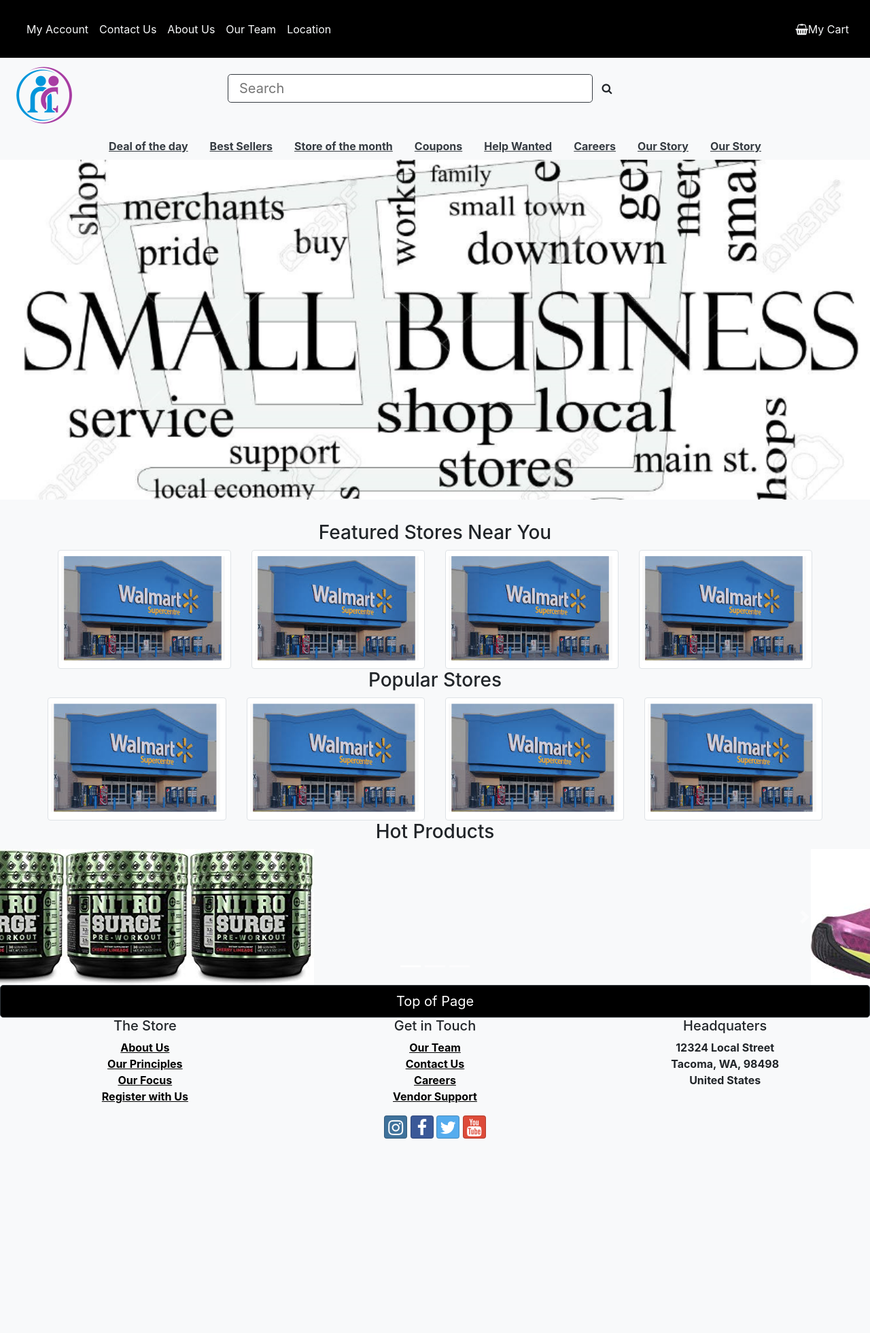
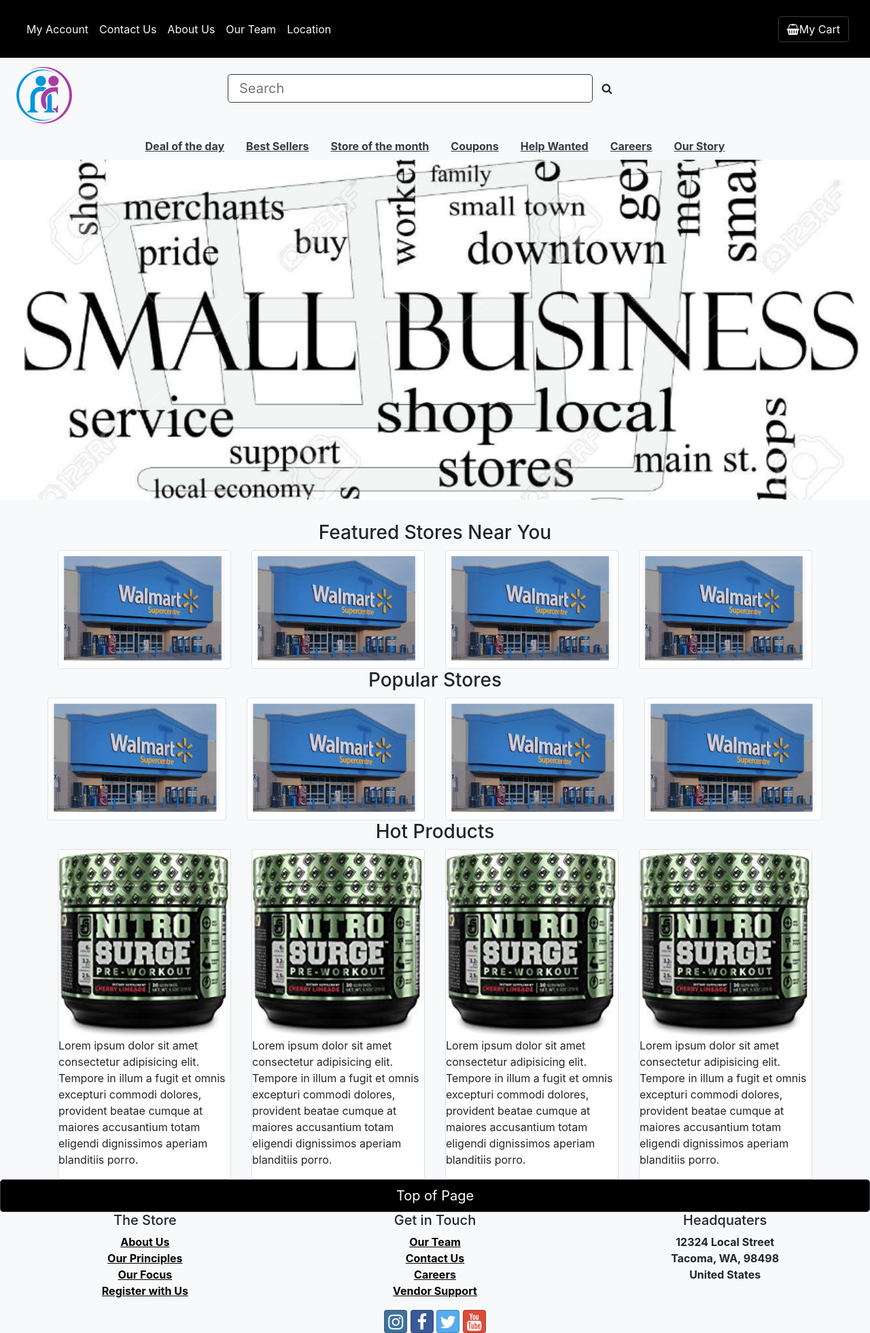
Before and after one commit to sovanator/ecommerce, a website: page index.html in a window 1280 px wide. Shown: the whole page at 68% size. Before the commit the page ends 1675 px from the top, so only its background shows below. Drawn offline with nearby package versions, Linux system fonts and the light colour scheme.

Commit message:
removed carsoule added card + added cart button

```diff
--- a/css/styles.css
+++ b/css/styles.css
@@ -50,6 +50,14 @@
     background-size: cover;
 
   }
+  .no-padding {
+    padding-left: 0;
+    padding-right: 0;
+  }
+
+  #loginButton{
+      background-color:black;
+  }
 
 
 
--- a/index.html
+++ b/index.html
@@ -24,9 +24,9 @@
                 <li> <a class="nav-item nav-link text-light d-none d-lg-block" href="#">Location</a></li>
             </ul>
             <span class="navbar-text ml-auto text-light">
-                    <a role="button" id="loginButton">
+                    <button class="btn btn-dark" id="loginButton">
                         <i class="fa fa-shopping-basket text-light"></i>My Cart
-                    </a>
+                    </button>
             </span>
             <!-- </div> -->
         </div>
@@ -79,20 +79,21 @@
                 <a class="nav-link text-dark font-weight-bold d-none d-lg-block " href="#">Careers</a>
             </li>
             </li>
-            <li class="nav-item">
-                <a class="nav-link text-dark font-weight-bold d-none d-lg-block navElem" href="#"><span
-                        class="navElem">Our
-                        Story</span></a>
+
             </li>
             <li class="nav-item">
-                <a class="nav-link text-dark font-weight-bold d-none d-xl-block navElem" href="#"><span
-                        class="navElem">Our
-                        Story</span></a>
+                <a class="nav-link text-dark font-weight-bold d-none d-xl-block navElem" href="#">
+                       Our Story</a>
             </li>
+
         </ul>
+
     </div>
     <div class="jumbotron jumbotron-fluid">
     </div>
+
+    <!-- <img src="img/jumbo6.PNG" class="img-responsive w-50 h-50" alt="jumbo6"> -->
+
     <div class="container">
         <div class="row ">
             <div class="col-12 text-center">
@@ -134,12 +135,12 @@
         </div>
     </div>
     <!-- Carasoule Starts here -->
-    <div class="row">
+    <!-- <div class="row">
         <div class="col-12 text-center">
             <h3>Hot Products</h3>
         </div>
-    </div>
-    <div class="container-fluid">
+    </div> -->
+    <!-- <div class="container-fluid">
         <div class="row row-content">
             <div class="col-xs-12 mx-auto">
                 <div id="hotProd" class="carousel slide" data-ride="carousel">
@@ -151,29 +152,28 @@
                     <div class="carousel-inner">
                         <div class="carousel-item active ">
                             <div class="row">
-                                <div class="col-xs-3">
-                                    <img class="img-fluid mx-auto d-block" src="img/prod1.jpg">
-                                </div>
-                                <div class="col-xs-3 ">
-                                    <img class="img-fluid mx-auto d-block" src="img/prod1.jpg">
-                                </div>
-                                <div class="col-xs-3 d-none d-md-block">
-                                    <img class="img-fluid mx-auto d-block" src="img/prod1.jpg">
+
+                                <div class="col-3 ">
+                                    <div class="card" style="width:18rem">
+
+
+
+                                    <img class=" card-img-top " src="img/prod1.jpg">
+                                    </div>
                                 </div>
                             </div>
                         </div>
                         <div class="carousel-item  ">
                             <div class="row">
-                                <div class="col-xs-3">
-                                    <img class="img-fluid mx-auto d-block" src="img/prod3.jpg">
-                                </div>
-                                <div class="col-xs-3 d-none d-md-block">
-                                    <img class="img-fluid mx-auto d-block " src="img/prod3.jpg">
-                                </div>
-                                <div class="col-xs-3 d-none d-md-block">
-                                    <img class="img-fluid mx-auto d-block " src="img/prod3.jpg">
-                                </div>
-                            </div>
+
+                                    <div class="col-3 ">
+                                            <div class="card" style="width:18rem">
+
+
+
+                                            <img class=" card-img-top " src="img/prod1.jpg">
+                                            </div>
+                                        </div>
                         </div>
 
 
@@ -187,7 +187,57 @@
                 </div>
             </div>
         </div>
+    </div> -->
+    <div class="container">
+    <div class ="row">
+        <div class="col-12 text-center">
+            <h3>Hot Products</h3>
+        </div>
+
     </div>
+    <div class="row">
+        <div class="col-3 ">
+                <div class="card">
+            <img class="card-img-top" src="img/prod1.jpg">
+            <div class="card-text d-none d-md-block">
+                <p>Lorem ipsum dolor sit amet consectetur adipisicing elit. Tempore in illum a fugit et omnis excepturi commodi dolores, provident beatae cumque at maiores accusantium totam eligendi dignissimos aperiam blanditiis porro.</p>
+            </div>
+
+        </div>
+    </div>
+    <div class="col-3 ">
+            <div class="card">
+        <img class="card-img-top" src="img/prod1.jpg">
+        <div class="card-text d-none d-md-block">
+            <p>Lorem ipsum dolor sit amet consectetur adipisicing elit. Tempore in illum a fugit et omnis excepturi commodi dolores, provident beatae cumque at maiores accusantium totam eligendi dignissimos aperiam blanditiis porro.</p>
+        </div>
+
+    </div>
+
+</div>
+<div class="col-3 ">
+        <div class="card">
+    <img class="card-img-top" src="img/prod1.jpg">
+    <div class="card-text d-none d-md-block">
+        <p>Lorem ipsum dolor sit amet consectetur adipisicing elit. Tempore in illum a fugit et omnis excepturi commodi dolores, provident beatae cumque at maiores accusantium totam eligendi dignissimos aperiam blanditiis porro.</p>
+    </div>
+
+</div>
+
+</div>
+<div class="col-3 ">
+        <div class="card">
+    <img class="card-img-top" src="img/prod1.jpg">
+    <div class="card-text d-none d-md-block">
+        <p>Lorem ipsum dolor sit amet consectetur adipisicing elit. Tempore in illum a fugit et omnis excepturi commodi dolores, provident beatae cumque at maiores accusantium totam eligendi dignissimos aperiam blanditiis porro.</p>
+    </div>
+
+</div>
+
+</div>
+
+    </div>
+</div>
     <!-- go to top button -->
     <a id="noUnderLine" href="#topOfPage"><button type="button" class="btn btn-dark btn-lg btn-block" id="gotoTop">Top
             of Page </button></a>
```
